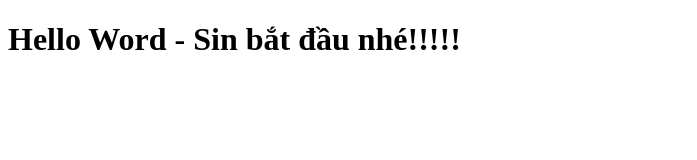
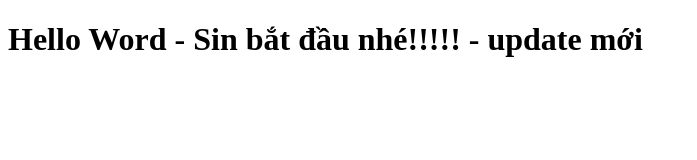
Before and after one commit to Hisagen/AngularJS, a plain HTML site: page index.html in a window 1280 px wide. Shown: the whole page, without its empty margins (0-697 px from the left). Drawn offline with Linux system fonts and the light colour scheme.

Commit message:
update git

```diff
--- a/index.html
+++ b/index.html
@@ -5,6 +5,6 @@
     <title>Hello Word</title>
   </head>
   <body>
-    <h1>Hello Word - Sin bắt đầu nhé!!!!!</h1>
+    <h1>Hello Word - Sin bắt đầu nhé!!!!! - update mới</h1>
   </body>
 </html>
```
